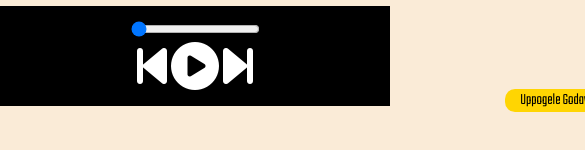
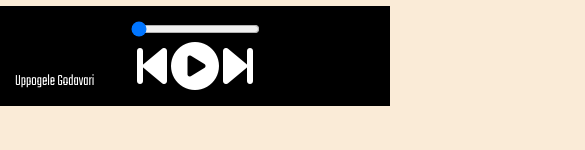
Before and after one commit to Malavi1/specify, a plain HTML site: page index.html in a window 390 px wide. Shown: the part 688-838 px from the top of the page, 585 px wide, since content can reach past the window. Drawn offline with Linux system fonts and the light colour scheme.

Commit message:
responsiveness

```diff
--- a/style.css
+++ b/style.css
@@ -1,3 +1,4 @@
+
 body {
   background-color: antiquewhite;
 }
@@ -105,3 +106,31 @@ span {
   padding: 0 15px;
   border-radius: 10px;
 }
+/* responsiveness */
+@media screen and (max-width: 617px) {
+  .songinfo {
+    left: 0px;
+  }
+  .songinfo img {
+    width: 70px;
+  }
+  #nowplay {
+    font-family: "Teko", sans-serif;
+    background-color: rgb(0, 0, 0);
+    color: rgb(255, 255, 255);
+  }
+}
+/* responsiveness */
+@media screen and (max-width: 617px) {
+  .songinfo {
+    left: 0px;
+  }
+  .songinfo img {
+    width: 70px;
+  }
+  #nowplay {
+    font-family: "Teko", sans-serif;
+    background-color: rgb(0, 0, 0);
+    color: rgb(255, 255, 255);
+  }
+}
```
